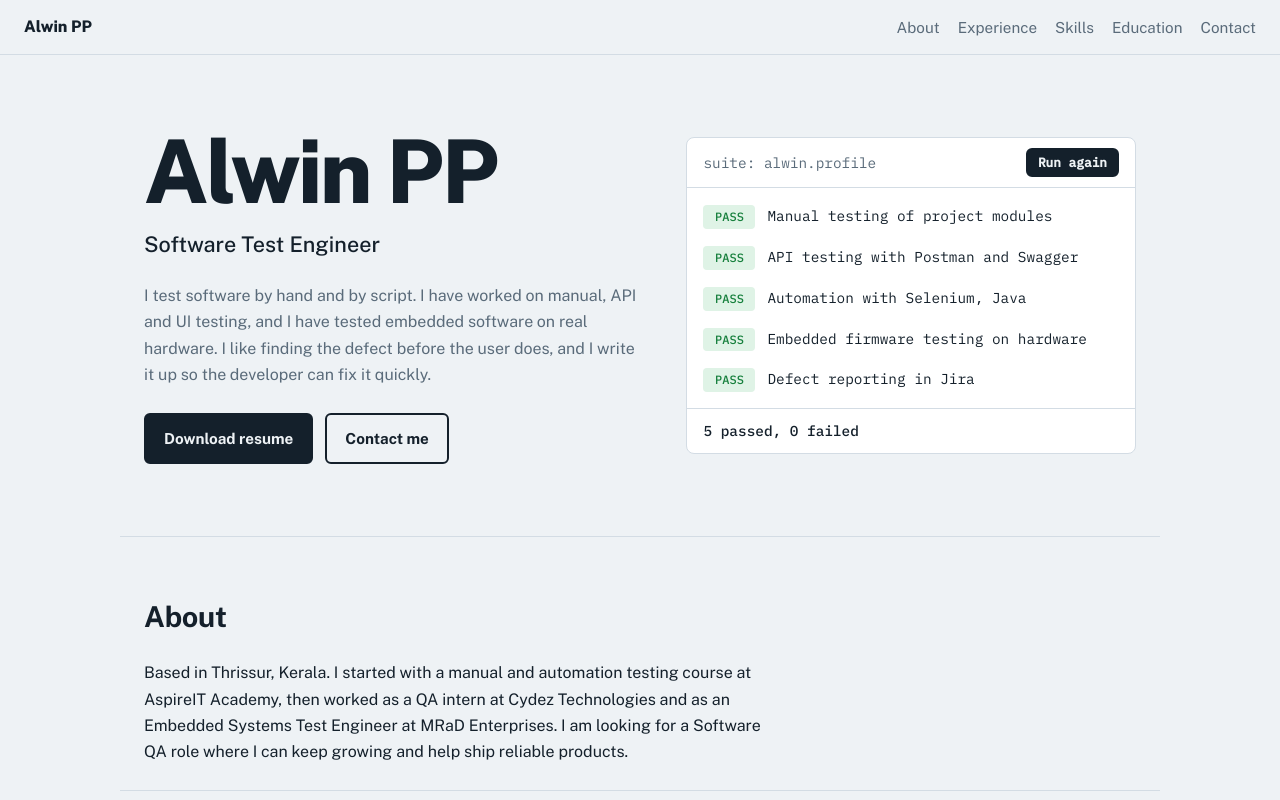
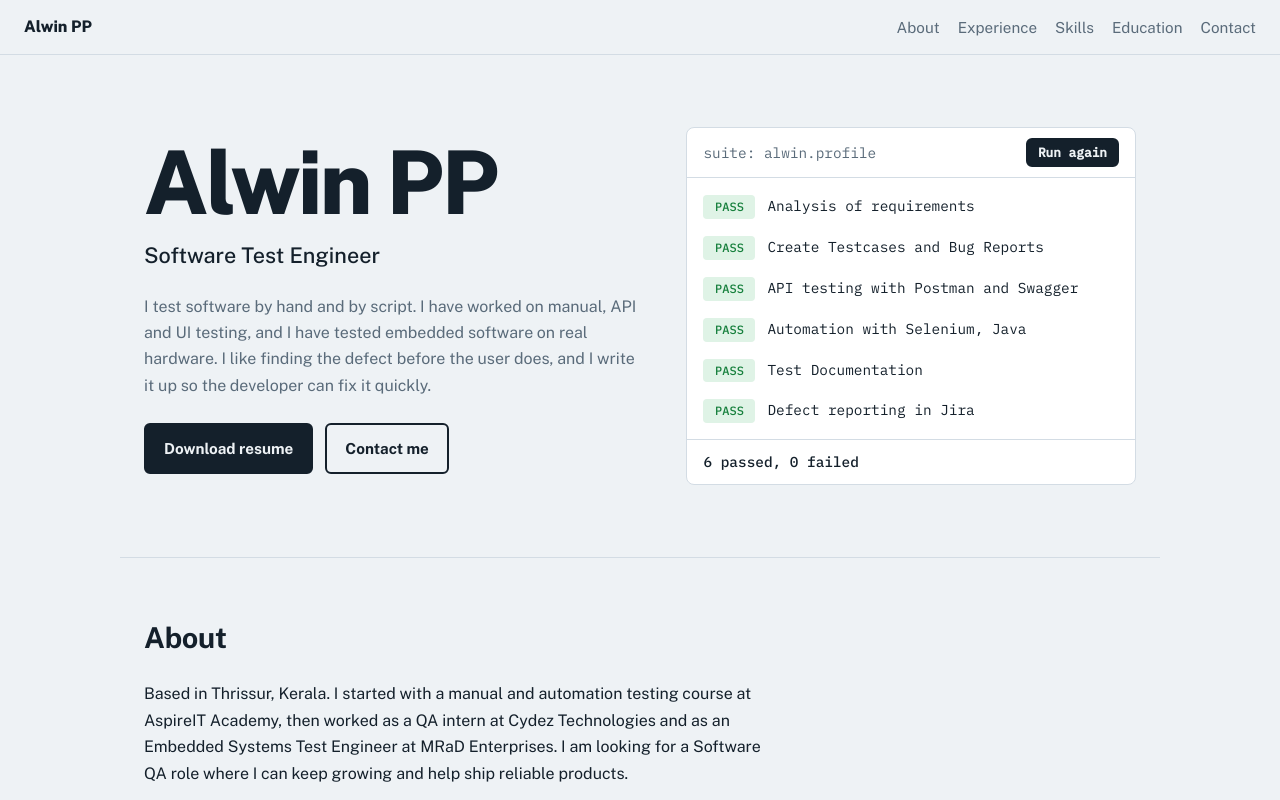
Before and after one commit to Alwin-qa/Portfolio-web, a React (Vite) app: page / in a window 1280 px wide. Shown: the top 800 px of the page. Built offline with nearby package versions, Linux system fonts and the light colour scheme.

Commit message:
Edit test workflow

```diff
--- a/src/data.js
+++ b/src/data.js
@@ -13,10 +13,11 @@ export const profile = {
 
 // Shown in the hero as a test run
 export const checks = [
-  "Manual testing of project modules",
+  "Analysis of requirements",
+  "Create Testcases and Bug Reports",
   "API testing with Postman and Swagger",
   "Automation with Selenium, Java",
-  "Embedded firmware testing on hardware",
+  "Test Documentation",
   "Defect reporting in Jira",
 ];
 
```
Also changed, not shown: 1 other file (tests, documents, lock files or other folders).
